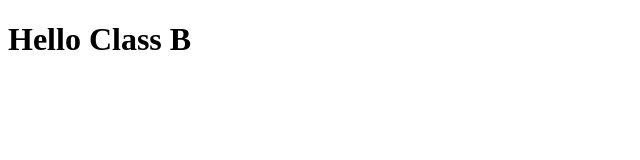
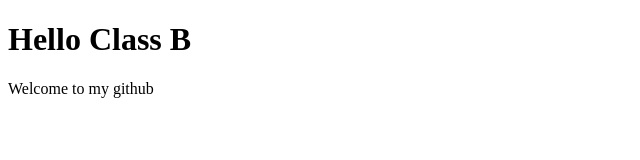
Before and after one commit to sokyangLakk/Project-Demo, a plain HTML site: page index.html in a window 1280 px wide. Shown: the whole page, without its empty margins (0-640 px from the left). Drawn offline with Linux system fonts and the light colour scheme.

Commit message:
Welcome to my Github

```diff
--- a/index.html
+++ b/index.html
@@ -7,5 +7,6 @@
 </head>
 <body>
     <h1>Hello Class B</h1>
+    <p>Welcome to my github</p>
 </body>
 </html>
```
